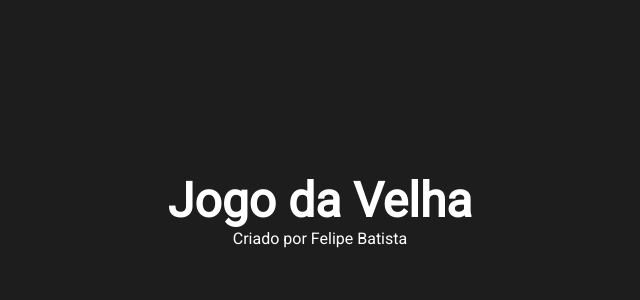
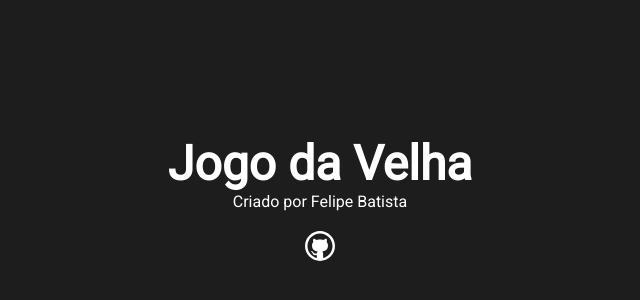
Before and after one commit to Felipe-devjs/react-jogo-da-velha, a Next.js app: page / in a window 1280 px wide. Shown: the part 190-490 px from the top of the page, without its empty margins (320-960 px from the left). Built offline with nearby package versions, Linux system fonts and the light colour scheme.

Commit message:
Criado componente de icone

```diff
--- a/Src/components/header/Header.jsx
+++ b/Src/components/header/Header.jsx
@@ -2,13 +2,18 @@ import styles from "./Header.module.css"
 
 import Title from "../title/Title"
 import Subtitle from "../subTitle/Subtitle"
+import Icon from "../icon/Icon"
 
 function Header () {
     return(
         <div className={styles.header}>
              <Title> Jogo da Velha</Title>
              <Subtitle>Criado por Felipe Batista</Subtitle>
+             <div className= {styles.iconContent}>
+                <Icon iconName="github" link="https://github.com/felipe-devjs" />
+             </div>
         </div>
+
 
     )
 }
--- a/Src/components/header/Header.module.css
+++ b/Src/components/header/Header.module.css
@@ -2,3 +2,8 @@
 text-align: center;
 padding: 40px 0;
 }
+
+.iconContent {
+    margin: 20px;
+
+}
--- /dev/null
+++ b/Src/components/icon/Icon.jsx
@@ -0,0 +1,16 @@
+function Icon ({ iconName, size, link }) {
+    return(
+        <a href={link} target="_blank">
+          <img src= {`/icons/${iconName}.svg`} width={size}/>
+        </a>
+    )
+}
+
+Icon.defaultProps = {
+size: '30px'
+
+}
+
+
+
+export default Icon
```
Also changed, not shown: public/icons/github.svg (added).
